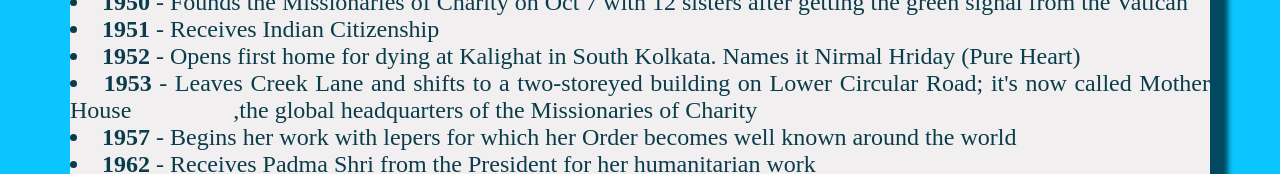
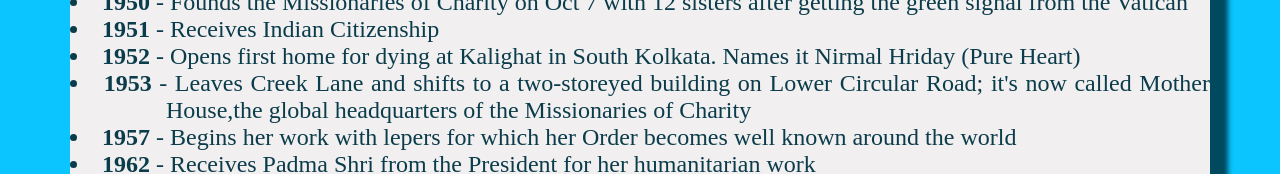
Before and after one commit to DrishtiKatiyara/Webpage-using-html-and-css, a plain HTML site: page index.html in a window 1280 px wide. Shown: the part 1442-1616 px from the top of the page. Drawn offline with Linux system fonts and the light colour scheme.

Commit message:
Update index.html

```diff
--- a/index.html
+++ b/index.html
@@ -111,8 +111,8 @@
                             Hriday
                             (Pure Heart)</li>
                         <li><b>1953</b> - Leaves Creek Lane and shifts to a two-storeyed building on Lower Circular
-                            Road; it's now called Mother House
-                            &emsp;&emsp;&emsp;&emsp;,the global headquarters of the Missionaries of Charity
+                            Road; it's now called Mother
+                            &emsp;&emsp;&emsp;&emsp;House,the global headquarters of the Missionaries of Charity
                         </li>
                         <li><b>1957</b> - Begins her work with lepers for which her Order becomes well known around the
                             world</li>
```
